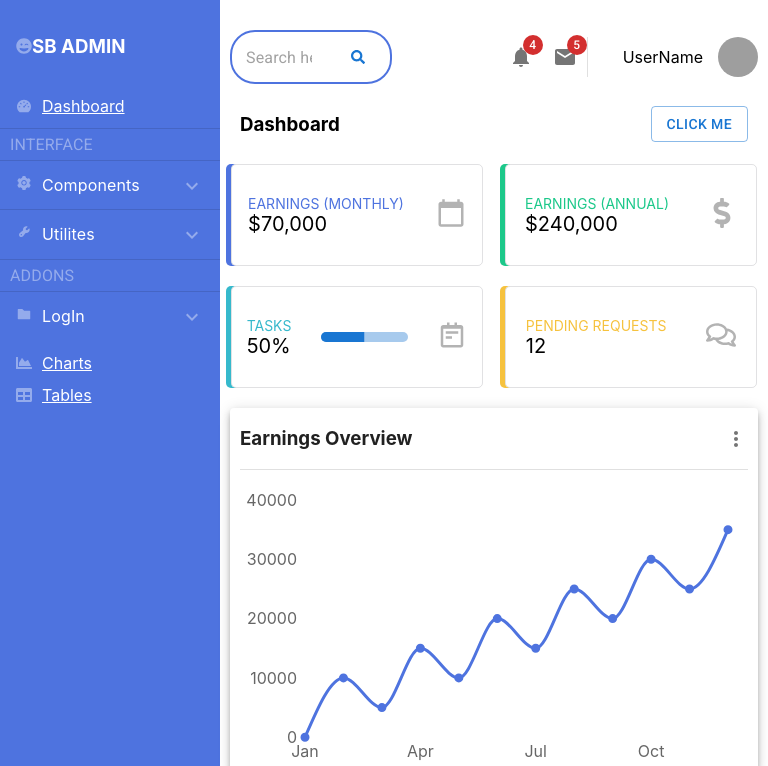
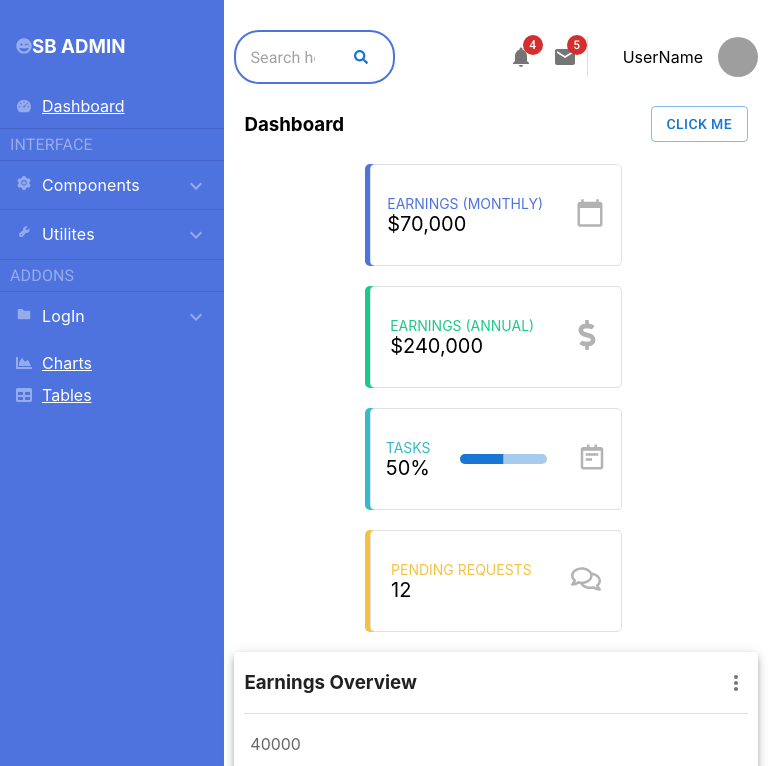
Before and after one commit to Arun3sh/admin-dashboard, a React (Create React App) app: page / in a window 768 px wide. Shown: the top 766 px of the page. Built offline with nearby package versions, Linux system fonts and the light colour scheme; grey boxes are pictures that could not be loaded.

Commit message:
style update

```diff
--- a/src/App.css
+++ b/src/App.css
@@ -18,6 +18,7 @@ li {
 	/* margin: 15px; */
 	display: flex;
 	flex-direction: row;
+	justify-content: space-evenly;
 }
 
 /* Side Menu Bar Style */
@@ -361,8 +362,8 @@ footer {
 		margin: 10px 0px;
 	}
 	.menu-icons {
-    margin-right: 0px;
-}
+		margin-right: 0px;
+	}
 	.accordian-list div {
 		padding: 10px 0px;
 	}
@@ -441,7 +442,7 @@ footer {
 		width: 30%;
 	}
 	.content-wrapper {
-		width: 70%;
+		width: 70% !important;
 		padding: 10px;
 	}
 	/* .Wrapper, */
@@ -450,24 +451,11 @@ footer {
 		flex-direction: column;
 		align-items: center;
 	}
-	/* .Wrapper {
-		padding: 0 20px;
-	} */
 	.display-report {
 		flex-wrap: wrap;
 		align-items: center;
 		justify-content: space-around;
 	}
-	/* .rc-piechart .recharts-wrapper {
-		height: 320px !important;
-	}
-	.rc-piechart .recharts-wrapper .recharts-surface {
-		height: 300px !important;
-	} */
-	/* .content-wrapper {
-		width: 100%;
-		padding: 0px;
-	} */
 	.graph,
 	.pie-chart {
 		padding: 0px 10px;
@@ -484,12 +472,6 @@ footer {
 	.pie-chart-div {
 		width: 50%;
 	}
-	/* .graph {
-		width: 60%;
-	}
-	.pie-chart {
-		width: 40%;
-	} */
 	.data-title button {
 		padding: 0;
 	}
```
